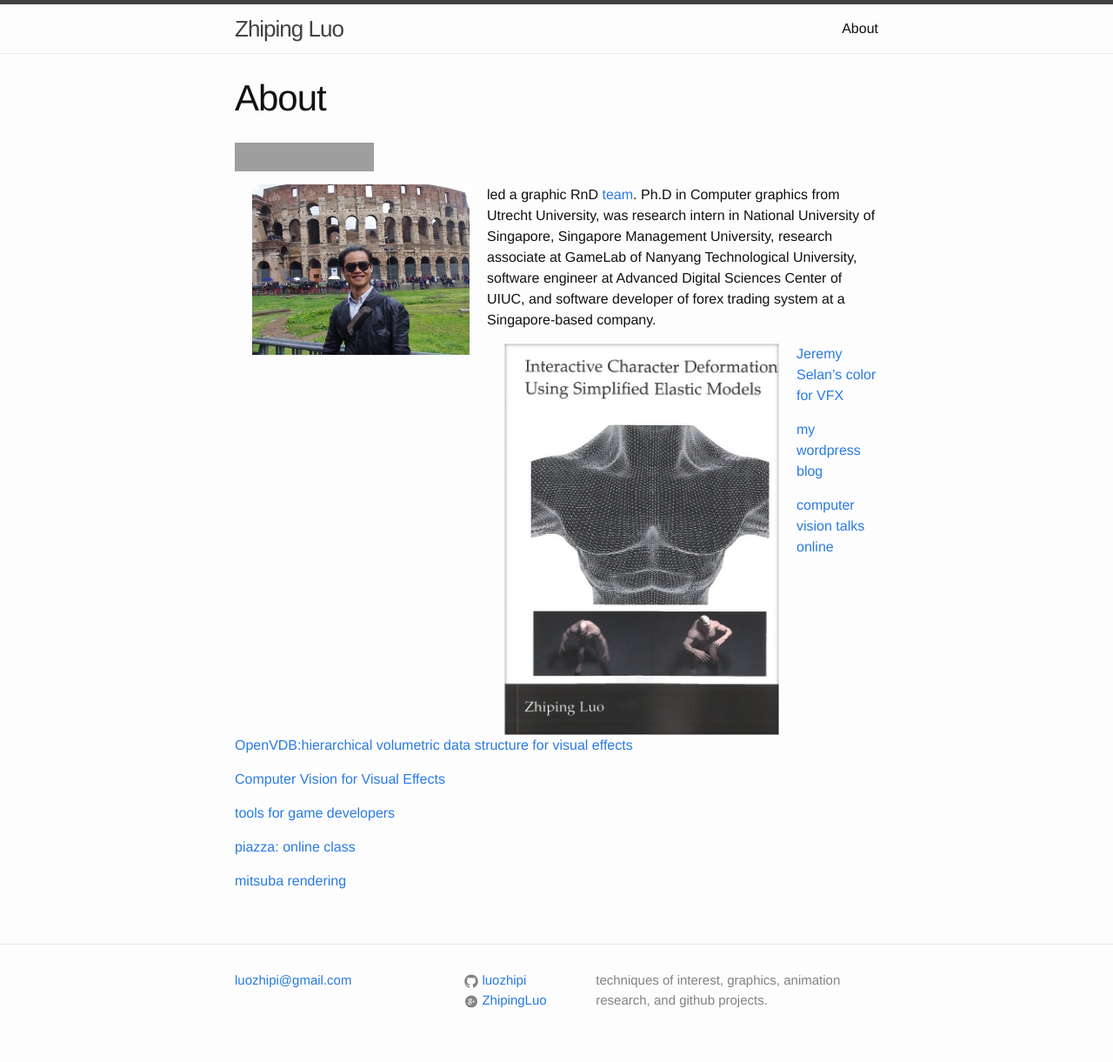
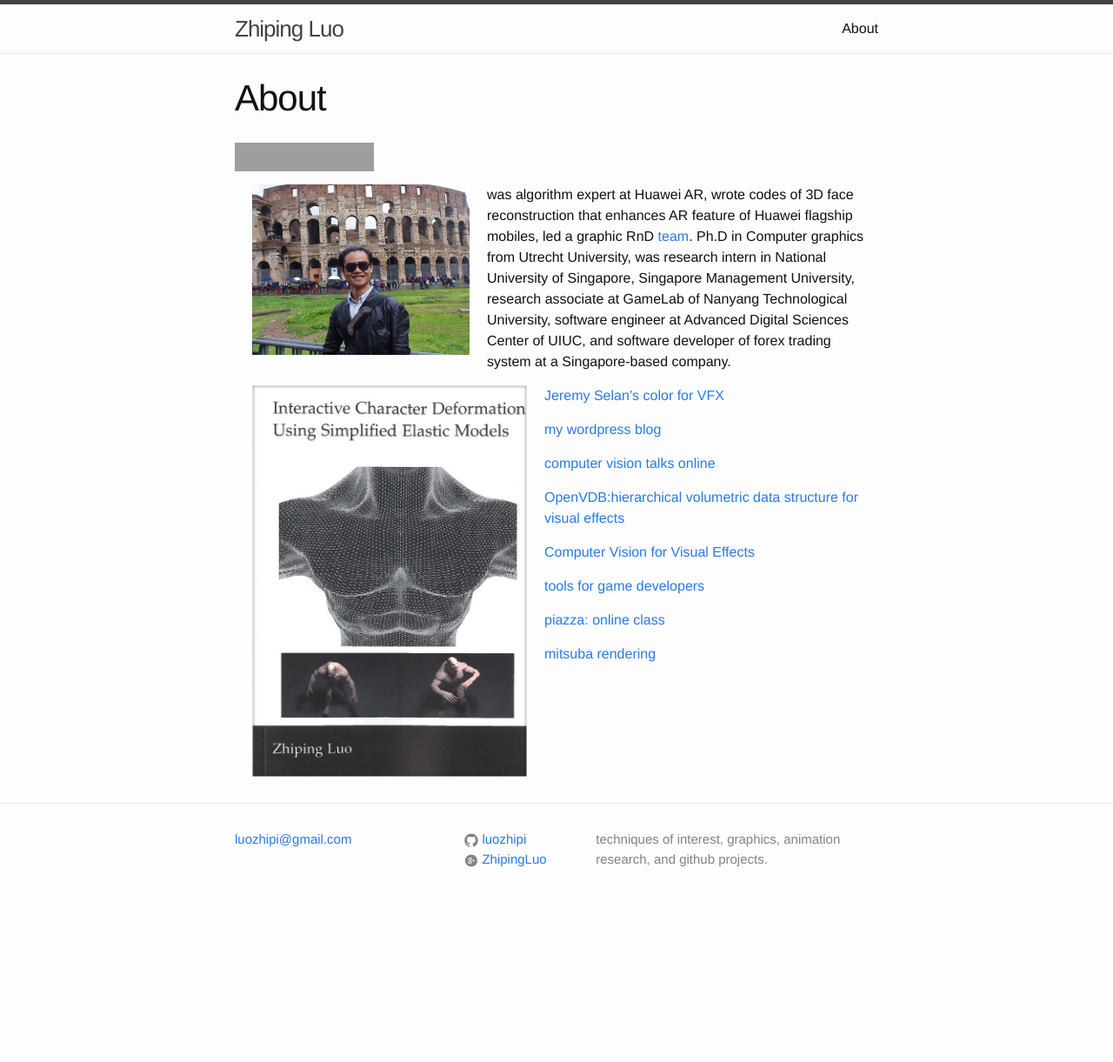
Before and after one commit to luozhipi/luozhipi.github.io, a Jekyll site: the page built from about.md, in a window 1280 px wide. Shown: the whole page at 87% size. Built offline with Jekyll 4.4.1, drawn with Linux system fonts in a browser that asks for light colours; after the commit the page ends 1059 px from its top, so only the background shows below that; grey boxes are pictures that could not be loaded.

Commit message:
Update about.md

```diff
--- a/about.md
+++ b/about.md
@@ -7,7 +7,7 @@
  <img src="https://static.licdn.com/scds/common/u/img/webpromo/btn_viewmy_160x33.png" width="160" height="33" border="0" alt="View Zhiping Luo's profile on LinkedIn"> </a>
 <p>
 <img src="http://luozhipi.github.io/photo02.jpg" alt="me" title="" align="left" hspace="20" width = "250">
-led a graphic RnD <a href="https://kapok-cg.github.io">team</a>. Ph.D in Computer graphics from Utrecht University, was research intern in National University of Singapore, Singapore Management University, research associate at GameLab of Nanyang Technological University, software engineer at Advanced Digital Sciences Center of UIUC, and software developer of forex trading system at a Singapore-based company.
+was algorithm expert at Huawei AR, wrote codes of 3D face reconstruction that enhances AR feature of Huawei flagship mobiles, led a graphic RnD <a href="https://kapok-cg.github.io">team</a>. Ph.D in Computer graphics from Utrecht University, was research intern in National University of Singapore, Singapore Management University, research associate at GameLab of Nanyang Technological University, software engineer at Advanced Digital Sciences Center of UIUC, and software developer of forex trading system at a Singapore-based company.
 </p>
 <p></p>
 <p></p>
```
